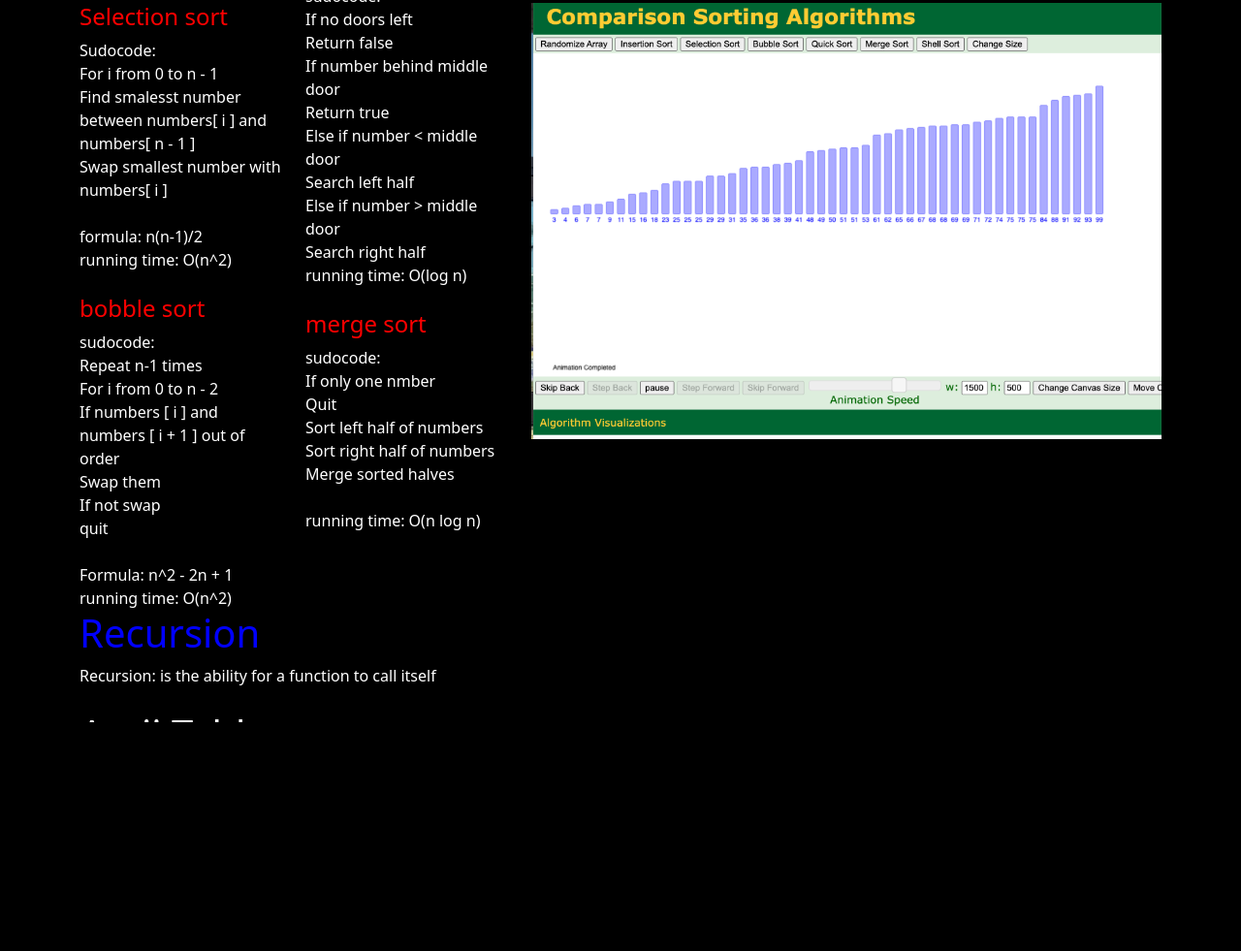
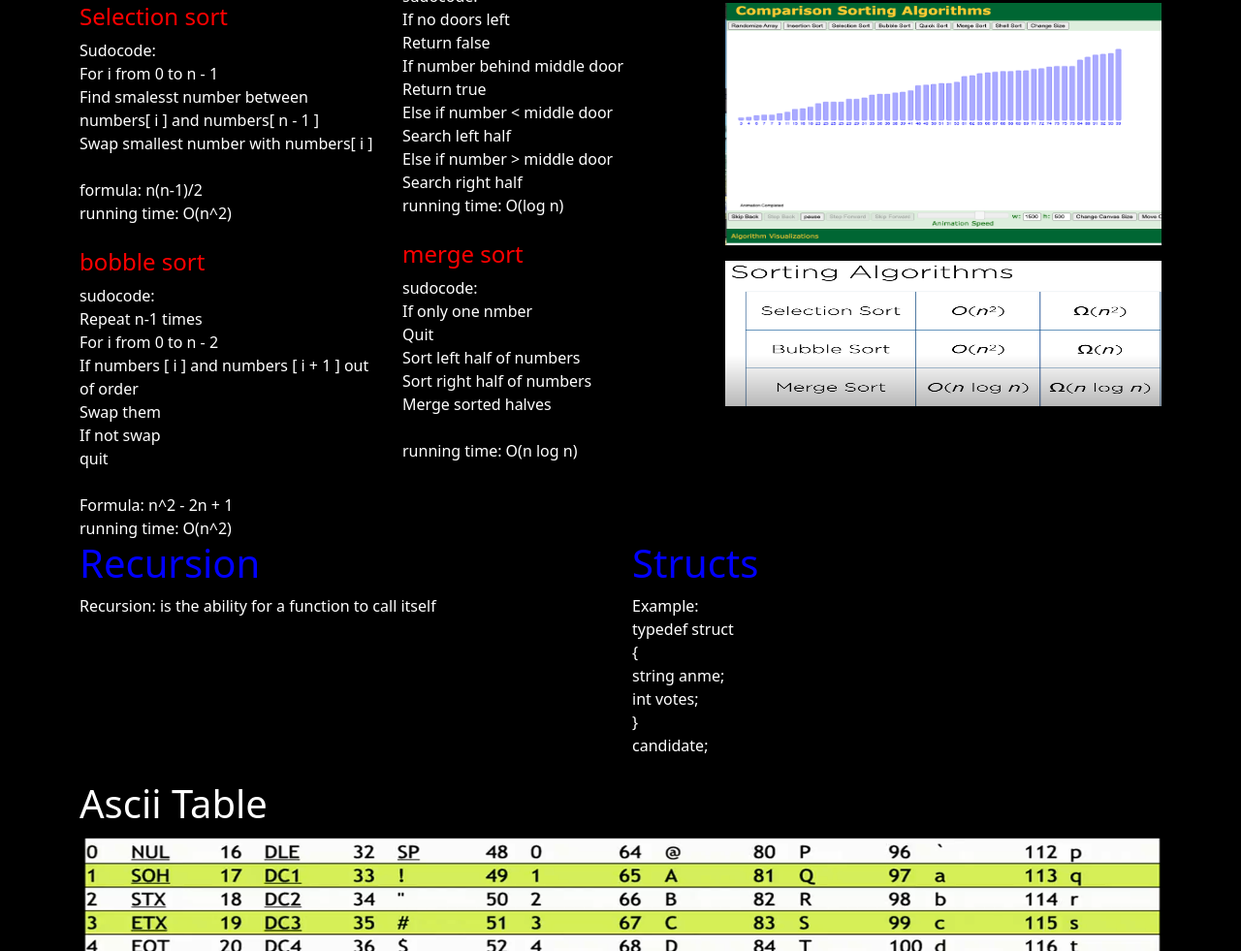
Before and after one commit to dabanaluintenque/Intenque-Home-page, a website: page public/CLanguage/cTutorial.html in a window 1280 px wide. Shown: the part 526-1507 px from the top of the page at 97% size. Drawn offline with nearby package versions, Linux system fonts and the light colour scheme; files whose address does not match are found by name.

Commit message:
10/25/2023

```diff
--- a/public/CLanguage/cTutorial.html
+++ b/public/CLanguage/cTutorial.html
@@ -104,7 +104,9 @@
                 <div class="col">
                     <h1 style="color: blue;">Click the Image to see how it works</h1>
                     <a href="https://www.cs.usfca.edu/~galles/visualization/ComparisonSort.html">
-                    <img style="width: 650px; height: 450px;" src="../imges//ComparisonSortingAlgorithms.png" alt="ComparisonSortingAlgorithms">
+                    <img style="width: 450px; height: 250px;" src="../imges//ComparisonSortingAlgorithms.png" alt="ComparisonSortingAlgorithms">
+                    <p></p>
+                    <img style="width: 450; height: 150;" src="../imges/sorting_algorithm_2.png" alt="sorting_algorithm_2">
                     </a>
                 </div>
             </div>
@@ -116,6 +118,18 @@
                         <section>Recursion: is the ability for a function to call itself</section>
                     </section>
                 </div>
+                <div class="col">
+                    <h1 style="color: blue;">Structs</h1>
+                    <section>
+                        <section>Example:</section>
+                        <section>typedef struct</section>
+                        <section>{</section>
+                        <section>string anme;</section>
+                        <section>int votes;</section>
+                        <section>}</section>
+                        <section>candidate;</section>
+                    </section>
+                </div>
             </div>
             <br>
             <div class="ascii_image">
```
Also changed, not shown: public/about_me/aboutMe.html (+4 -0 lines), public/about_me/timeTraker.js (+10 -1 lines), public/tutorail.html (+1 -1 lines), public/imges/sorting_algorithm_2.png (added), 3 other files.
